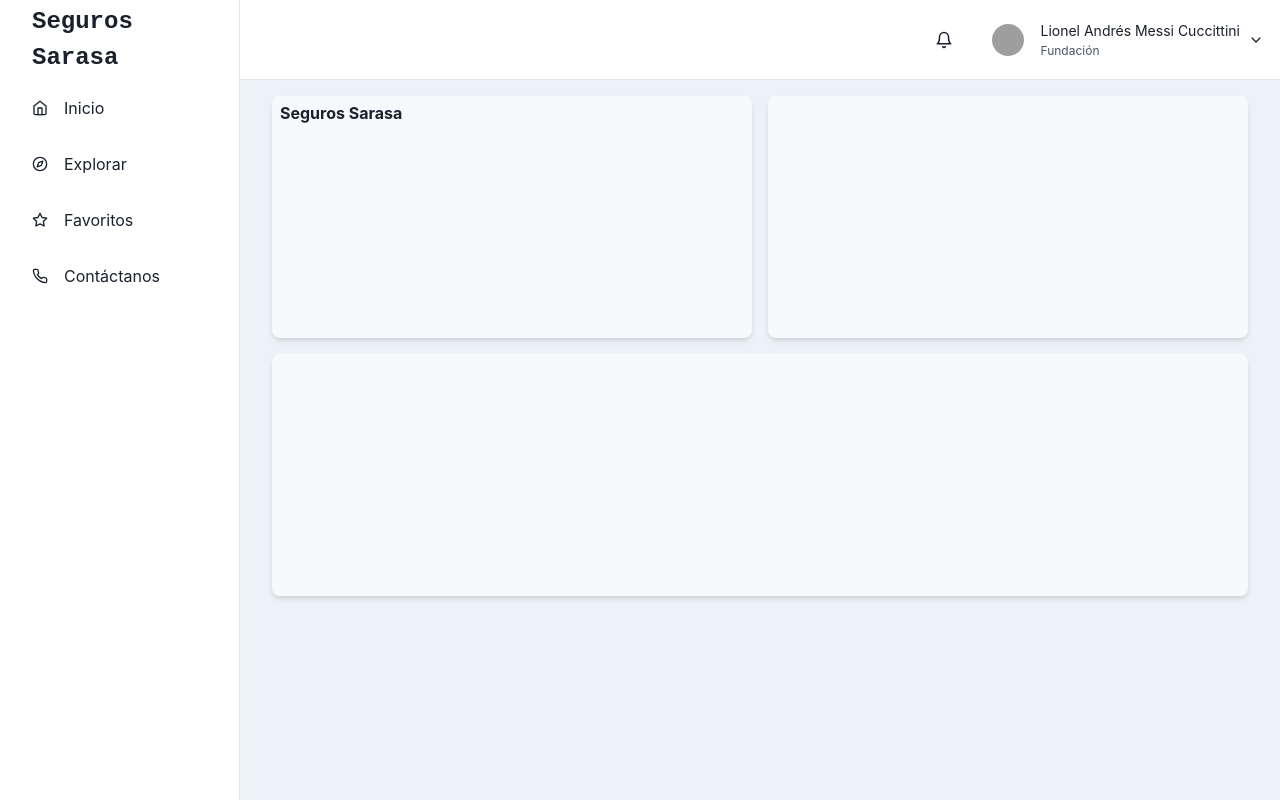
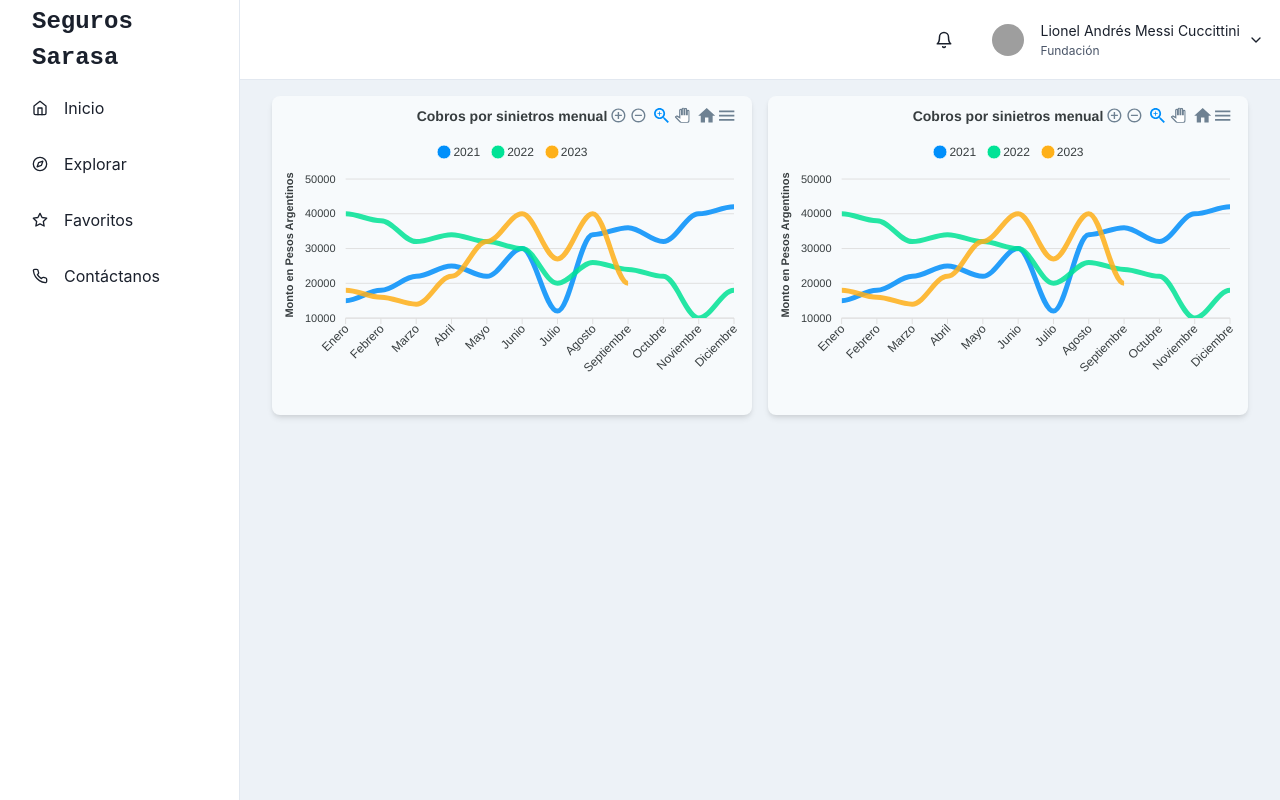
Before and after one commit to JaviCeRodriguez/desafio-galicia-app, a React (Vite) app: page / in a window 1280 px wide. Built offline with nearby package versions, Linux system fonts and the light colour scheme; grey boxes are pictures that could not be loaded.

Commit message:
add: plots in home

```diff
--- a/package.json
+++ b/package.json
@@ -14,8 +14,10 @@
     "@chakra-ui/react": "^2.8.0",
     "@emotion/react": "^11.11.1",
     "@emotion/styled": "^11.11.0",
+    "apexcharts": "^3.42.0",
     "framer-motion": "^10.16.4",
     "react": "^18.2.0",
+    "react-apexcharts": "^1.4.1",
     "react-dom": "^18.2.0",
     "react-icons": "^4.10.1",
     "react-router-dom": "^6.15.0",
--- /dev/null
+++ b/src/components/common/cards/siniestros.tsx
@@ -0,0 +1,53 @@
+import { GridItem } from "@chakra-ui/react";
+import Chart from "react-apexcharts";
+import { data } from "../../../mocks/siniestros";
+import { ApexOptions } from "apexcharts";
+
+const SiniestrosCard = () => {
+  const categories = data[0].data.map((entry) => entry.month);
+  const series = data.map((yearData) => ({
+    name: yearData.year.toString(),
+    data: yearData.data.map((monthData) => monthData.amount),
+  }));
+
+  const options = {
+    chart: {
+      id: "line-chart",
+    },
+    xaxis: {
+      categories: categories,
+    },
+    yaxis: {
+      title: {
+        text: "Monto en Pesos Argentinos",
+      },
+    },
+    title: {
+      text: "Cobros por sinietros menual",
+      align: "center",
+    },
+    legend: {
+      position: "top",
+    },
+    stroke: {
+      curve: "smooth",
+    },
+  };
+
+  return (
+    <GridItem
+      colSpan={{
+        base: 6,
+        md: 3,
+      }}
+      bg="gray.50"
+      rounded="lg"
+      boxShadow="md"
+      p="2"
+    >
+      <Chart options={options as ApexOptions} series={series} type="line" />
+    </GridItem>
+  );
+};
+
+export default SiniestrosCard;
--- /dev/null
+++ b/src/mocks/siniestros.ts
@@ -0,0 +1,50 @@
+export const data = [
+  {
+    year: 2021,
+    data: [
+      { month: "Enero", amount: 15000 },
+      { month: "Febrero", amount: 18000 },
+      { month: "Marzo", amount: 22000 },
+      { month: "Abril", amount: 25000 },
+      { month: "Mayo", amount: 22000 },
+      { month: "Junio", amount: 30000 },
+      { month: "Julio", amount: 12000 },
+      { month: "Agosto", amount: 34000 },
+      { month: "Septiembre", amount: 36000 },
+      { month: "Octubre", amount: 32000 },
+      { month: "Noviembre", amount: 40000 },
+      { month: "Diciembre", amount: 42000 },
+    ],
+  },
+  {
+    year: 2022,
+    data: [
+      { month: "Enero", amount: 40000 },
+      { month: "Febrero", amount: 38000 },
+      { month: "Marzo", amount: 32000 },
+      { month: "Abril", amount: 34000 },
+      { month: "Mayo", amount: 32000 },
+      { month: "Junio", amount: 30000 },
+      { month: "Julio", amount: 20000 },
+      { month: "Agosto", amount: 26000 },
+      { month: "Septiembre", amount: 24000 },
+      { month: "Octubre", amount: 22000 },
+      { month: "Noviembre", amount: 10000 },
+      { month: "Diciembre", amount: 18000 },
+    ],
+  },
+  {
+    year: 2023,
+    data: [
+      { month: "Enero", amount: 18000 },
+      { month: "Febrero", amount: 16000 },
+      { month: "Marzo", amount: 14000 },
+      { month: "Abril", amount: 22000 },
+      { month: "Mayo", amount: 32000 },
+      { month: "Junio", amount: 40000 },
+      { month: "Julio", amount: 27000 },
+      { month: "Agosto", amount: 40000 },
+      { month: "Septiembre", amount: 20000 },
+    ],
+  },
+];
--- a/src/screens/home.tsx
+++ b/src/screens/home.tsx
@@ -1,8 +1,9 @@
-import { Container, Grid, GridItem, Heading, Stack } from "@chakra-ui/react";
+import { Container, Grid } from "@chakra-ui/react";
+import SiniestrosCard from "../components/common/cards/siniestros";
 
 const Home = () => {
   return (
-    <Container maxW="container.lg">
+    <Container maxW="container.xl">
       <Grid
         h="100%"
         minH="500px"
@@ -13,33 +14,9 @@ const Home = () => {
         templateColumns="repeat(6, 1fr)"
         gap={4}
       >
-        <GridItem
-          colSpan={{
-            base: 6,
-            md: 3,
-          }}
-          bg="gray.50"
-          rounded="lg"
-          boxShadow="md"
-          p="2"
-        >
-          <Stack>
-            <Heading as="h5" size="sm">
-              Seguros Sarasa
-            </Heading>
-          </Stack>
-        </GridItem>
-        <GridItem
-          colSpan={{
-            base: 6,
-            md: 3,
-          }}
-          bg="gray.50"
-          rounded="lg"
-          boxShadow="md"
-          p="2"
-        />
-        <GridItem
+        <SiniestrosCard />
+        <SiniestrosCard />
+        {/* <GridItem
           colSpan={{
             base: 6,
           }}
@@ -47,7 +24,7 @@ const Home = () => {
           rounded="lg"
           boxShadow="md"
           p="2"
-        />
+        /> */}
       </Grid>
     </Container>
   );
```
Also changed, not shown: 1 other file (tests, documents, lock files or other folders).
